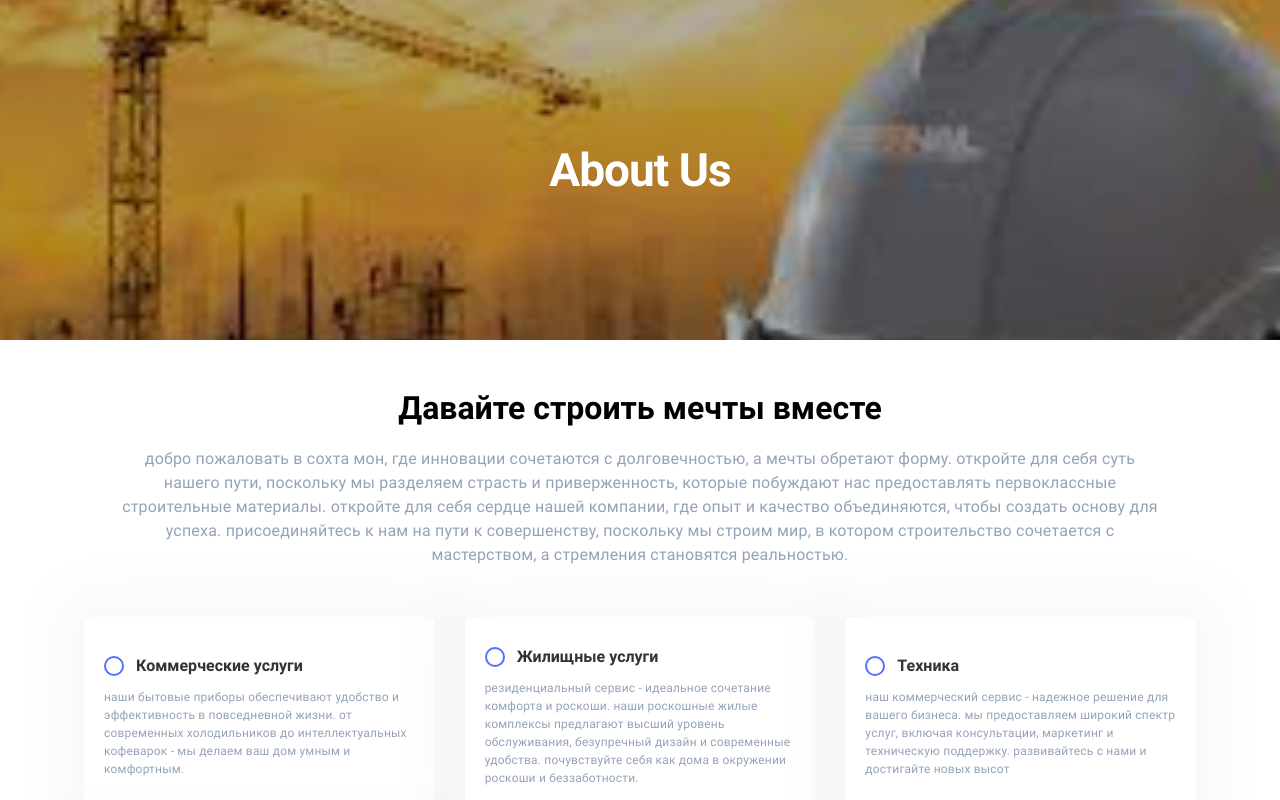
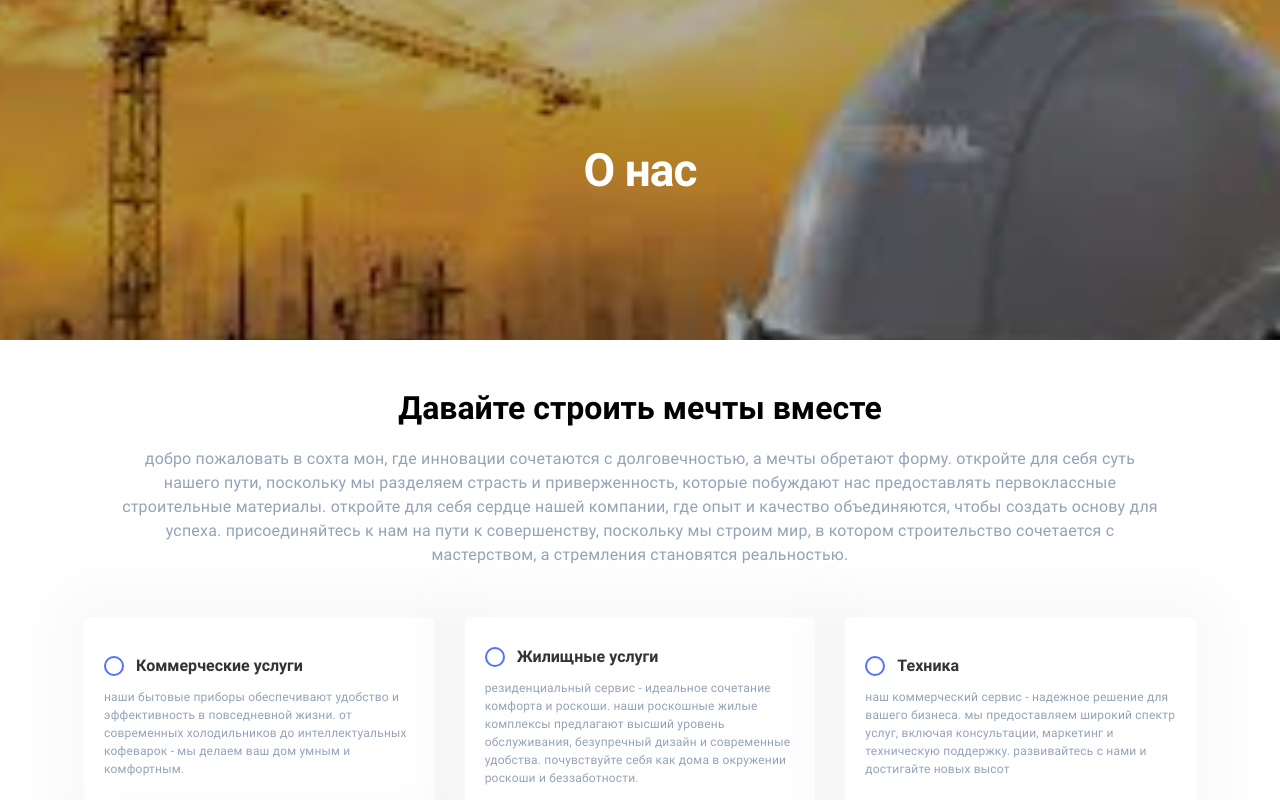
Before and after one commit to shahzaib65/sokhtamon-frontend, a React (Create React App) app: page /about in a window 1280 px wide. Shown: the top 800 px of the page. Built offline with nearby package versions, Linux system fonts and the light colour scheme.

Commit message:
change the about us name

```diff
--- a/src/AboutUs/index.js
+++ b/src/AboutUs/index.js
@@ -90,7 +90,7 @@ const AboutUs = () => {
             className="absolute h-max inset-[0] justify-center m-auto sm:text-[40px] xs:text-[30px] md:text-[46px] text-[50px] text-center text-white-A700 tracking-[-1.00px] w-max"
             size="txtRobotoRomanBold50"
           >
-            About Us
+          О нас
           </Text>
         </div>
 
```
